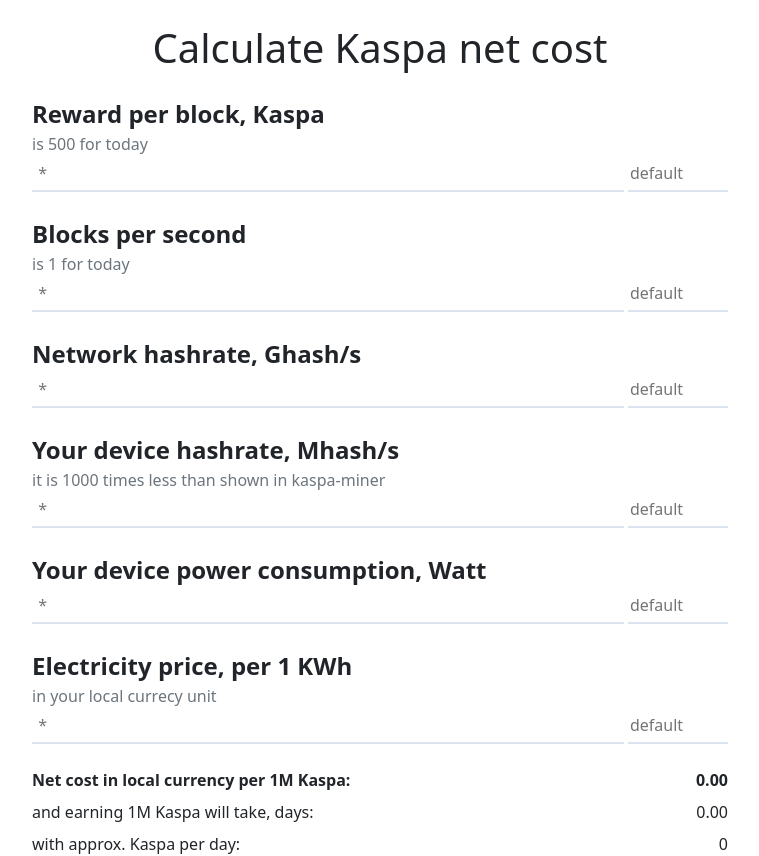
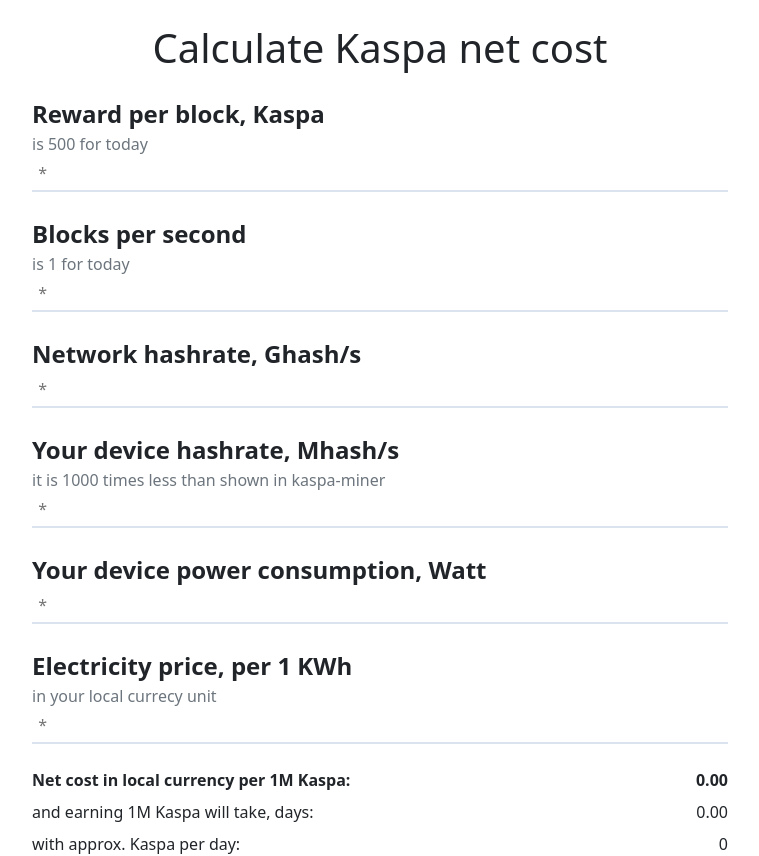
Before and after one commit to Aleoami/kaspacalc, a React (Create React App) app: page / in a window 1280 px wide. Shown: the whole page, without its empty margins (260-1019 px from the left). Built offline with nearby package versions, Linux system fonts and the light colour scheme.

Commit message:
feat: v1.1

```diff
--- a/src/components/Home.tsx
+++ b/src/components/Home.tsx
@@ -15,27 +15,28 @@
   const { defaultInputValues, setDefaultInputValues } =
     useStore("sessionStore");
 
+  const handleChangeValues = React.useCallback(
+    (key: keyof KaspaInputs, value: number | undefined) => {
+      setDefaultInputValues(key, value);
+    },
+    [setDefaultInputValues]
+  );
+
   React.useEffect(() => {
     defaultInputValues &&
       getKeys(defaultInputValues).map((key) =>
         setKaspaInputs((curKaspadInputs) => ({
           ...curKaspadInputs,
-          [key]: { ...curKaspadInputs[key], value: defaultInputValues[key] },
+          [key]: {
+            ...curKaspadInputs[key],
+            value:
+              defaultInputValues[key] !== 0
+                ? defaultInputValues[key]
+                : undefined,
+          },
         }))
       );
-    // eslint-disable-next-line react-hooks/exhaustive-deps
-  }, []);
-
-  const handleChangeDefaultValues = React.useCallback(
-    (key: keyof KaspaInputs, value: number | undefined) => {
-      setDefaultInputValues(key, value);
-      setKaspaInputs((curInputs) => ({
-        ...curInputs,
-        [key]: { ...curInputs[key], value },
-      }));
-    },
-    [setDefaultInputValues]
-  );
+  }, [defaultInputValues]);
 
   return (
     <CustomContainer>
@@ -44,10 +45,8 @@
         <OffsetKaspaInput
           key={index}
           data={kaspaInputs}
-          setData={setKaspaInputs}
+          setData={handleChangeValues}
           label={key}
-          defaultData={defaultInputValues}
-          setDefaultData={handleChangeDefaultValues}
         />
       ))}
       <KaspaTotal data={kaspaInputs} className="mt-4" />
--- a/src/components/KaspaInput.tsx
+++ b/src/components/KaspaInput.tsx
@@ -1,13 +1,11 @@
 import React from "react";
 import styled from "styled-components";
-import { DefaultInputValues, KaspaInputs } from "../constants/Kaspa";
+import { KaspaInputs } from "../constants/Kaspa";
 
 interface KaspaInputProps {
   data: KaspaInputs;
   label: keyof KaspaInputs;
-  setData: (newValue: KaspaInputs) => void;
-  defaultData: DefaultInputValues | null;
-  setDefaultData: (key: keyof KaspaInputs, value: number | undefined) => void;
+  setData: (key: keyof KaspaInputs, value: number | undefined) => void;
   className?: string;
 }
 
@@ -16,8 +14,6 @@
   label,
   setData,
   className,
-  defaultData,
-  setDefaultData,
 }) => {
   return (
     <Wrapper className={className}>
@@ -31,24 +27,10 @@
           value={data[label].value}
           onChange={(e) => {
             (!isNaN(Number(e.target.value)) || e.target.value === "-") &&
-              setData({
-                ...data,
-                [label]: {
-                  ...data[label],
-                  value: e.target.value !== "-" ? e.target.value : undefined,
-                },
-              });
-          }}
-        />
-        <NumberInputDefault
-          className={"mt-1 ms-1 flex-shrink-1"}
-          type="text"
-          tabIndex={-1}
-          placeholder="default"
-          value={(defaultData && defaultData[label]) || undefined}
-          onChange={(e) => {
-            !isNaN(Number(e.target.value)) &&
-              setDefaultData(label, Number(e.target.value));
+              setData(
+                label,
+                e.target.value !== "-" ? Number(e.target.value) : undefined
+              );
           }}
         />
       </div>
@@ -77,19 +59,12 @@
   :focus-visible,
   :focus {
     border-radius: 0;
-    /* border: none !important; */
     border-bottom: 2px solid #343a40 !important;
   }
 
   .isEmpty {
     border-bottom: 2px solid red;
   }
-
-  /* #a0a0a0 */
-`;
-
-const NumberInputDefault = styled(NumberInput)`
-  width: 100px;
 `;
 
 export default React.memo(KaspaInput);
```
